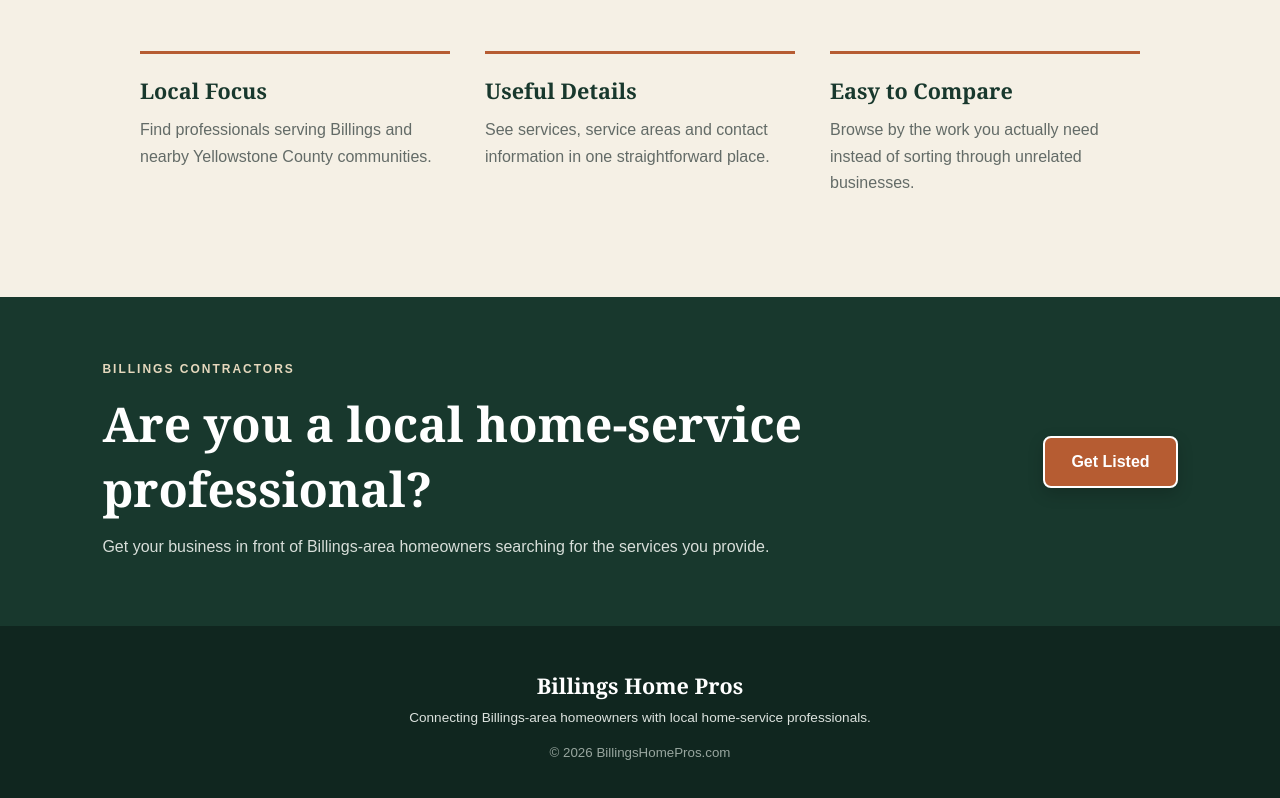
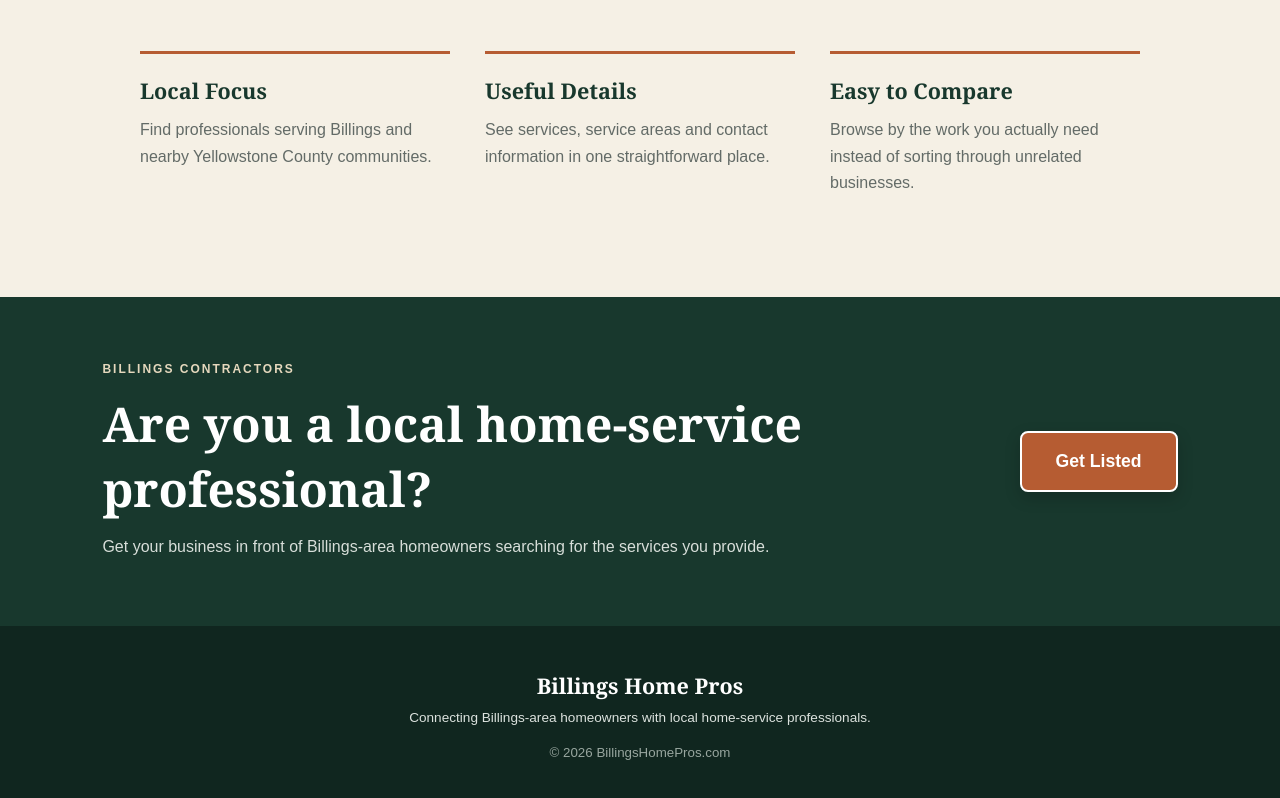
Before and after one commit to Cheddaronbass/billingshomepros, a Next.js app: page / in a window 1280 px wide. Shown: the part 2046-2844 px from the top of the page. Built offline with nearby package versions, Linux system fonts and the light colour scheme.

Commit message:
Adjust button padding and font size in globals.css

```diff
--- a/app/globals.css
+++ b/app/globals.css
@@ -1333,12 +1333,12 @@ footer small {
 
 .proSection .lightButton {
   display: inline-block;
-  padding: 15px 26px;
+  padding: 18px 34px;
   background: var(--rust);
   border: 2px solid #ffffff;
   border-radius: 8px;
   color: #ffffff !important;
-  font-size: 1rem;
+  font-size: 1.1rem;
   font-weight: 800;
   text-decoration: none;
   box-shadow: 0 6px 16px rgba(0, 0, 0, 0.18);
```
